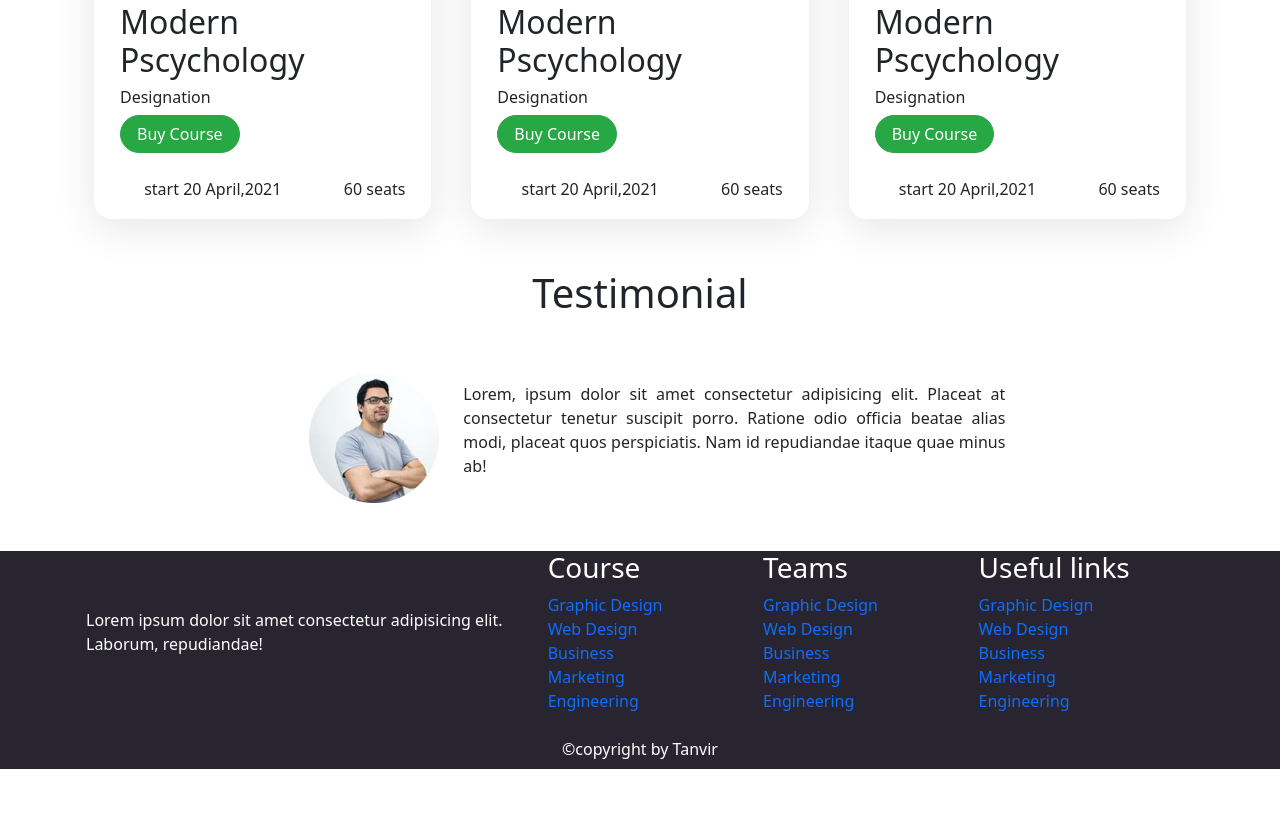
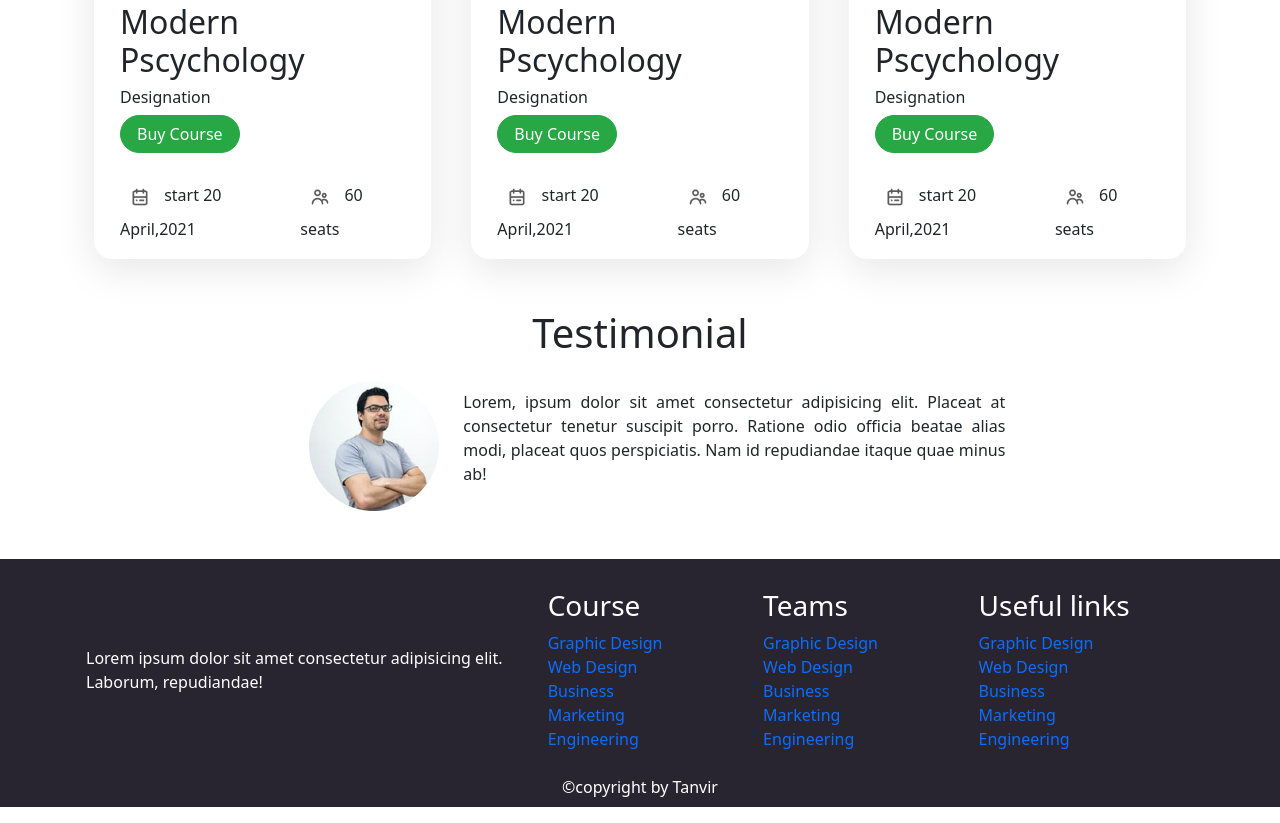
Before and after one commit to tanvir5230/e-school, a plain HTML site: page index.html in a window 1280 px wide. Shown: the part 1167-1990 px from the top of the page. Before the commit the page ends 1952 px from the top, so only its background shows below. Drawn offline with Linux system fonts and the light colour scheme.

Commit message:
solved some problems

```diff
--- a/css/style.css
+++ b/css/style.css
@@ -1,6 +1,11 @@
 /* header start */
 header {
   background-color: #f0fff0;
+}
+* {
+  box-sizing: border-box;
+  padding: 0;
+  margin: 0;
 }
 #signIn {
   height: 40px;
@@ -55,6 +60,7 @@ header {
 footer {
   background: #282531;
   color: white;
+  padding-top: 30px;
 }
 footer ul {
   list-style: none;
--- a/index.html
+++ b/index.html
@@ -194,19 +194,23 @@
                     ><img
                       src="image/ICON/calendar.png"
                       alt=""
-                      width="20px"
-                      height="20px"
+                      class="img-fluid"
+                      width="40px"
+                      height="40px"
                     />
                   </i>
                   start 20 April,2021
                 </span>
                 <span class="ml-auto">
-                  <img
+                  <i
+                    ><img
                       src="image/ICON/people.png"
-                    width="20px"
-                    height="20px"
                       alt=""
-                  />60 seats
+                      class="img-fluid"
+                      width="40px"
+                      height="60px"
+                    /> </i
+                  >60 seats
                 </span>
               </div>
             </div>
@@ -225,25 +229,29 @@
                   Buy Course
                 </button>
               </div>
-              <div class="card-footer bg-white d-flex border-0">
+              <div class="card-footer d-flex border-0 bg-white">
                 <span>
                   <i
                     ><img
                       src="image/ICON/calendar.png"
                       alt=""
-                      width="20px"
-                      height="20px"
+                      class="img-fluid"
+                      width="40px"
+                      height="40px"
                     />
                   </i>
                   start 20 April,2021
                 </span>
                 <span class="ml-auto">
-                  <img
+                  <i
+                    ><img
                       src="image/ICON/people.png"
-                    width="20px"
-                    height="20px"
                       alt=""
-                  />60 seats
+                      class="img-fluid"
+                      width="40px"
+                      height="60px"
+                    /> </i
+                  >60 seats
                 </span>
               </div>
             </div>
@@ -262,25 +270,29 @@
                   Buy Course
                 </button>
               </div>
-              <div class="card-footer bg-white d-flex border-0">
+              <div class="card-footer d-flex border-0 bg-white">
                 <span>
                   <i
                     ><img
                       src="image/ICON/calendar.png"
                       alt=""
-                      width="20px"
-                      height="20px"
+                      class="img-fluid"
+                      width="40px"
+                      height="40px"
                     />
                   </i>
                   start 20 April,2021
                 </span>
                 <span class="ml-auto">
-                  <img
+                  <i
+                    ><img
                       src="image/ICON/people.png"
-                    width="20px"
-                    height="20px"
                       alt=""
-                  />60 seats
+                      class="img-fluid"
+                      width="40px"
+                      height="60px"
+                    /> </i
+                  >60 seats
                 </span>
               </div>
             </div>
@@ -292,7 +304,7 @@
       <!-- testimonial start-->
       <div class="container" id="testimonial">
         <h1 class="text-center">Testimonial</h1>
-        <div class="row py-5">
+        <div class="row pb-5 pt-3">
           <div
             class="col-md-4 d-flex justify-content-md-end justify-content-center"
           >
```
Also changed, not shown: try.html (added, +11 -0 lines). Lines whose indentation alone changed are shown as unchanged.
